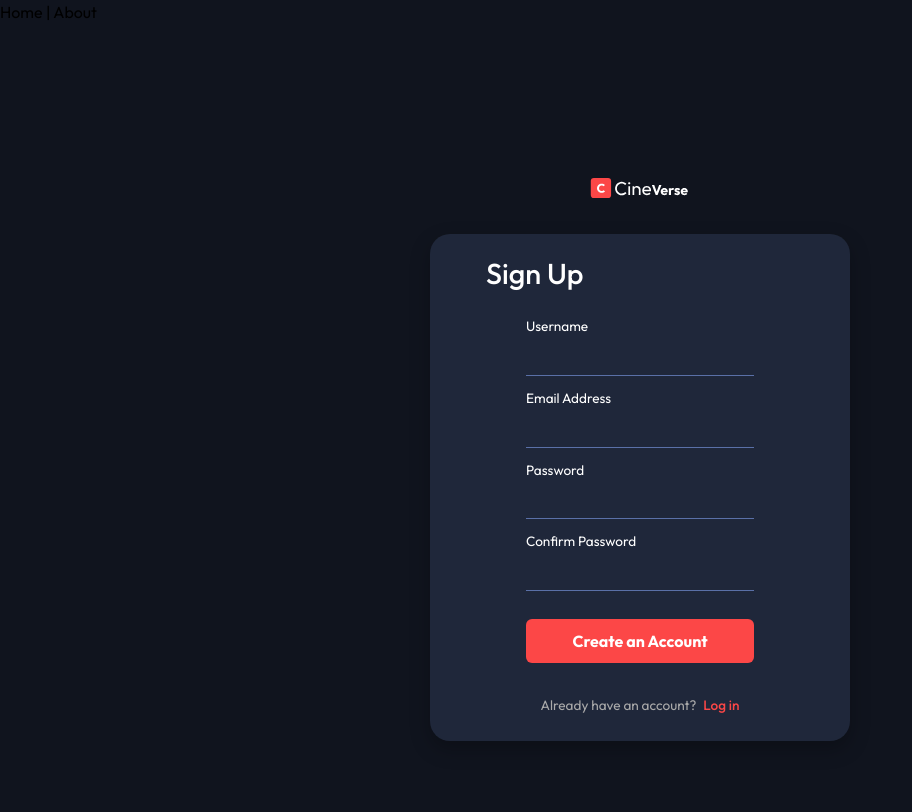
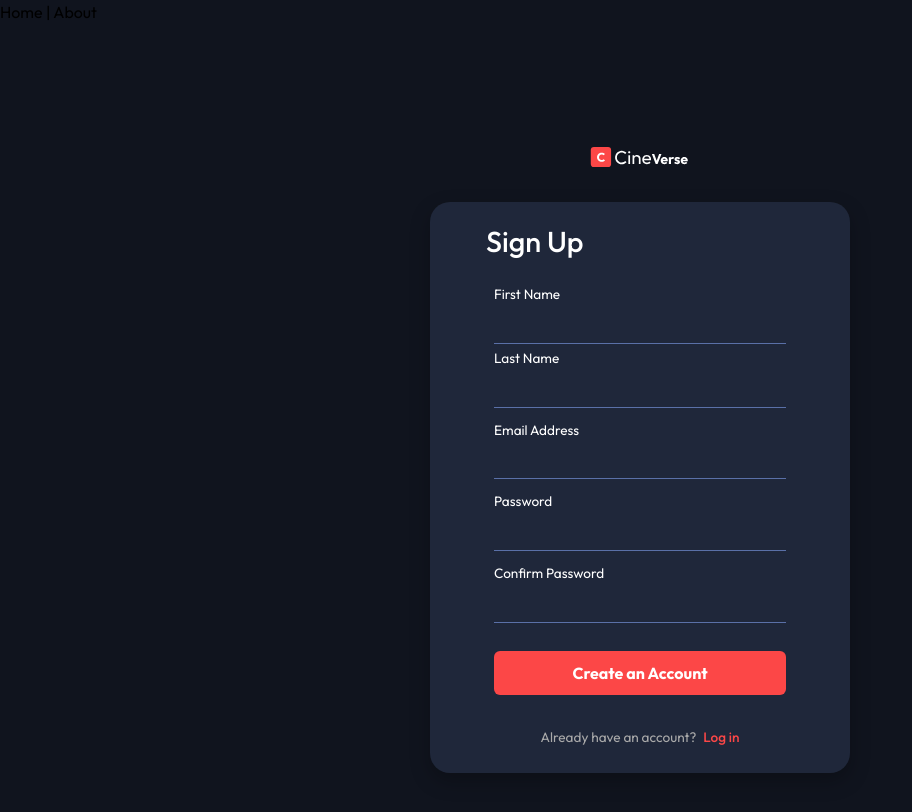
Before and after one commit to AmaliTech-Training-Academy/entertainment-app-frontend, an Angular app: page /signup in a window 1280 px wide. Shown: the top 812 px of the page, without its empty margins (0-912 px from the left). Built offline with nearby package versions, Linux system fonts and the light colour scheme.

Commit message:
refactor(sign-up): replace username with firstName and lastName in form and service

```diff
--- a/src/app/core/services/auth.service.ts
+++ b/src/app/core/services/auth.service.ts
@@ -3,7 +3,8 @@ import { HttpClient } from '@angular/common/http';
 import { Observable } from 'rxjs';
 
 export interface RegisterPayload {
-  username: string;
+  firstName: string;
+  lastName: string;
   email: string;
   password: string;
 }
@@ -12,7 +13,7 @@ export interface RegisterPayload {
   providedIn: 'root',
 })
 export class AuthService {
-  private baseUrl = 'https://your-api-base-url.com/api'; // Update when backend is ready
+  private baseUrl = 'https://your-api-base-url.com/api'; // Replace with actual backend URL
 
   constructor(private http: HttpClient) {}
 
--- a/src/app/features/auth/sign-up/sign-up.component.html
+++ b/src/app/features/auth/sign-up/sign-up.component.html
@@ -11,39 +11,58 @@
       aria-describedby="register-form-description"
       class="register__form"
     >
-      <!-- Username Field -->
+    <div class="register__field register__field--row">
+            <!-- First Name Field -->
 <div class="register__field">
-        <label class="register__label" for="username">Username</label>
+  <label class="register__label" for="firstName">First Name</label>
   <input
-          id="username"
-          formControlName="username"
-          autocomplete="username"
+    id="firstName"
+    formControlName="firstName"
+    autocomplete="given-name"
     required
     aria-required="true"
-          aria-describedby="username-error"
+    aria-describedby="firstName-error"
     class="register__input"
-          [ngClass]="{
-            invalid:
-              (username?.touched && username?.invalid) ||
-              username?.errors?.['usernameTaken'],
-          }"
+    [ngClass]="{ invalid: firstName?.touched && firstName?.invalid }"
   />
-        @if (username?.touched && username?.invalid) {
-          <p id="username-error" class="register__error">
-            @if (username?.errors?.["required"]) {
-              Username is required.
+  @if (firstName?.touched && firstName?.invalid) {
+    <p id="firstName-error" class="register__error">
+      @if (firstName?.errors?.['required']) {
+        First name is required.
       }
-            @if (username?.errors?.["minlength"]) {
-              Minimum 3 characters required.
+      @if (firstName?.errors?.['minlength']) {
+        Minimum 2 characters required.
       }
     </p>
   }
-        @if (username?.errors?.["usernameTaken"]) {
-          <p id="username-error" class="register__error">
-            Username already taken.
+</div>
+
+<!-- Last Name Field -->
+<div class="register__field">
+  <label class="register__label" for="lastName">Last Name</label>
+  <input
+    id="lastName"
+    formControlName="lastName"
+    autocomplete="family-name"
+    required
+    aria-required="true"
+    aria-describedby="lastName-error"
+    class="register__input"
+    [ngClass]="{ invalid: lastName?.touched && lastName?.invalid }"
+  />
+  @if (lastName?.touched && lastName?.invalid) {
+    <p id="lastName-error" class="register__error">
+      @if (lastName?.errors?.['required']) {
+        Last name is required.
+      }
+      @if (lastName?.errors?.['minlength']) {
+        Minimum 2 characters required.
+      }
     </p>
   }
 </div>
+    </div>
+
 
       <!-- Email Field -->
       <div class="register__field">
--- a/src/app/features/auth/sign-up/sign-up.component.scss
+++ b/src/app/features/auth/sign-up/sign-up.component.scss
@@ -239,4 +239,11 @@
   .register__submit {
     font-size: 1rem;
   }
+
+  .register__form {
+  display: flex;
+  flex-direction: column;
+  gap: space(3);
+  padding: space(2) space(2);
 }
+}
--- a/src/app/features/auth/sign-up/sign-up.component.ts
+++ b/src/app/features/auth/sign-up/sign-up.component.ts
@@ -40,29 +40,18 @@ export class SignUpComponent {
   ) {
     this.registerForm = this.fb.group(
   {
-        username: [
-          '',
-          [Validators.required, Validators.minLength(3)],
-          [this.usernameTakenValidator],
-        ],
-        email: [
-          '',
-          [Validators.required, Validators.email],
-          [this.emailTakenValidator],
-        ],
+    firstName: ['', [Validators.required, Validators.minLength(2)]],
+    lastName: ['', [Validators.required, Validators.minLength(2)]],
+    email: ['', [Validators.required, Validators.email], [this.emailTakenValidator]],
     password: [
       '',
-          [
-            Validators.required,
-            Validators.minLength(8),
-            this.strongPasswordValidator,
-          ],
+      [Validators.required, Validators.minLength(8), this.strongPasswordValidator],
     ],
     confirmPassword: ['', Validators.required],
   },
   {
     validators: this.passwordMatchValidator,
-      },
+  }
 );
   }
 
@@ -103,18 +92,15 @@ export class SignUpComponent {
 
   onSubmit(): void {
   if (this.registerForm.valid) {
-      const { username, email, password } = this.registerForm.value;
+    const { firstName, lastName, email, password } = this.registerForm.value;
 
-      this.authService.register({ username, email, password }).subscribe({
+    this.authService.register({ firstName, lastName, email, password }).subscribe({
       next: (response) => {
         console.log('Registered successfully:', response);
         // Redirect to login or dashboard
       },
       error: (error) => {
         console.error('Registration error:', error);
-          if (error.error?.message === 'Username already taken') {
-            this.username?.setErrors({ usernameTaken: true });
-          }
         if (error.error?.message === 'Email already registered') {
           this.email?.setErrors({ emailTaken: true });
         }
@@ -125,9 +111,15 @@ export class SignUpComponent {
   }
 }
 
-  get username() {
-    return this.registerForm.get('username');
+
+  get firstName() {
+  return this.registerForm.get('firstName');
 }
+
+get lastName() {
+  return this.registerForm.get('lastName');
+}
+
 
   get email() {
     return this.registerForm.get('email');
```
Lines whose indentation alone changed are shown as unchanged.
